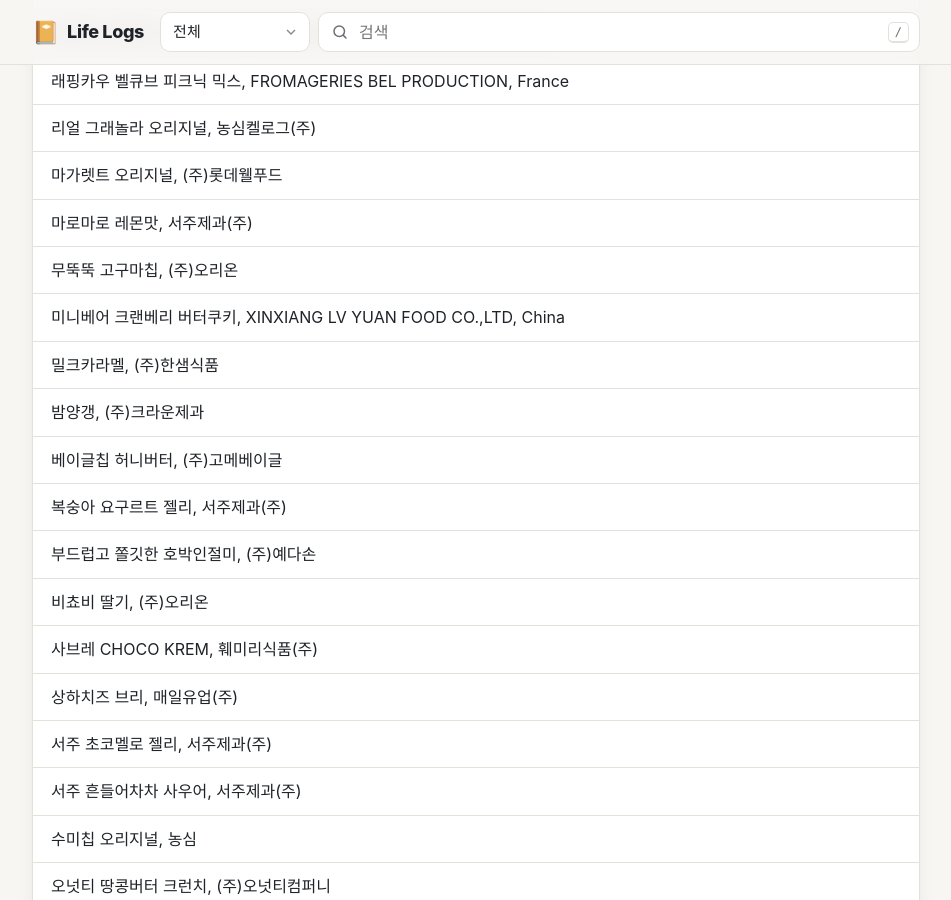
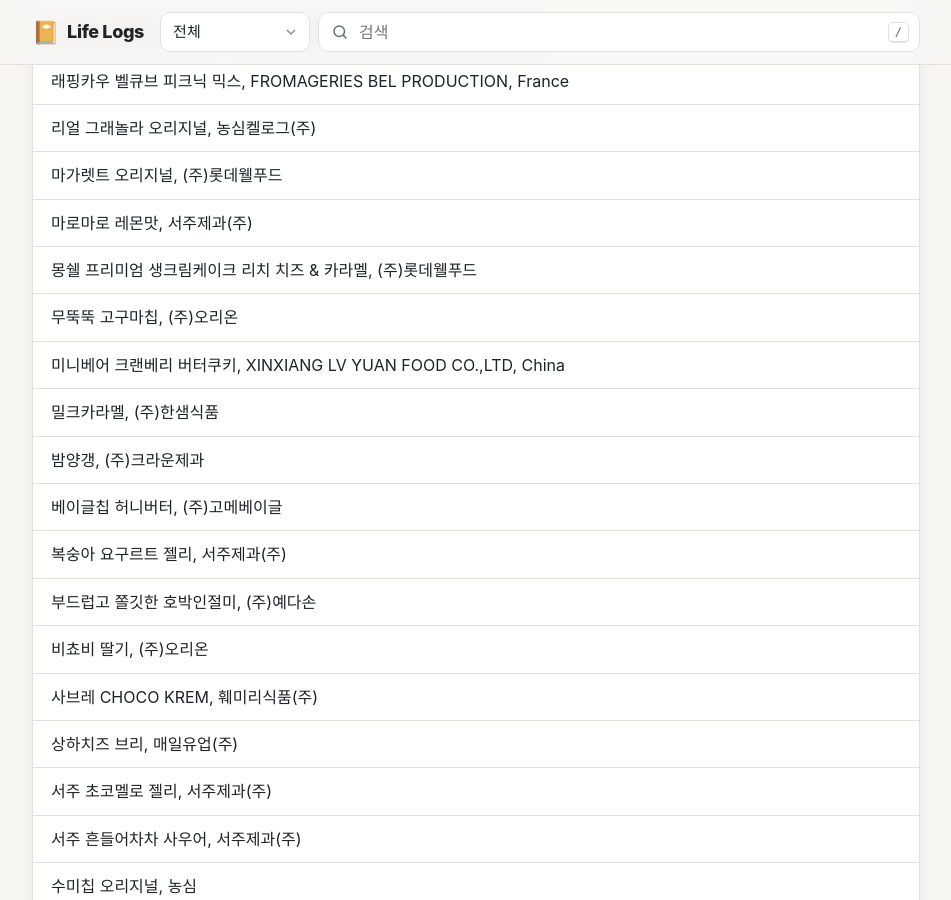
Before and after one commit to izeye/life-logs, a Jekyll site: the page built from foods.md, in a window 1280 px wide and 900 px high, scrolled down 508 px. Shown: the whole window, without its empty margins (164-1115 px from the left). Built offline with Jekyll 4.4.1, drawn with Linux system fonts in a browser that asks for light colours; some web fonts are replaced; our own code applies the rules of GitHub Pages for plain Markdown files; Markdown is read by kramdown in place of the engine named in the settings.

Commit message:
Add "몽쉘 프리미엄 생크림케이크 리치 치즈 & 카라멜" entry
Co-Authored-By: Claude Opus 5.5 <noreply@anthropic.com>

```diff
--- a/foods.md
+++ b/foods.md
@@ -11,6 +11,7 @@
 * 리얼 그래놀라 오리지널, 농심켈로그(주)
 * 마가렛트 오리지널, (주)롯데웰푸드
 * 마로마로 레몬맛, 서주제과(주)
+* 몽쉘 프리미엄 생크림케이크 리치 치즈 & 카라멜, (주)롯데웰푸드
 * 무뚝뚝 고구마칩, (주)오리온
 * 미니베어 크랜베리 버터쿠키, XINXIANG LV YUAN FOOD CO.,LTD, China
 * 밀크카라멜, (주)한샘식품
```
